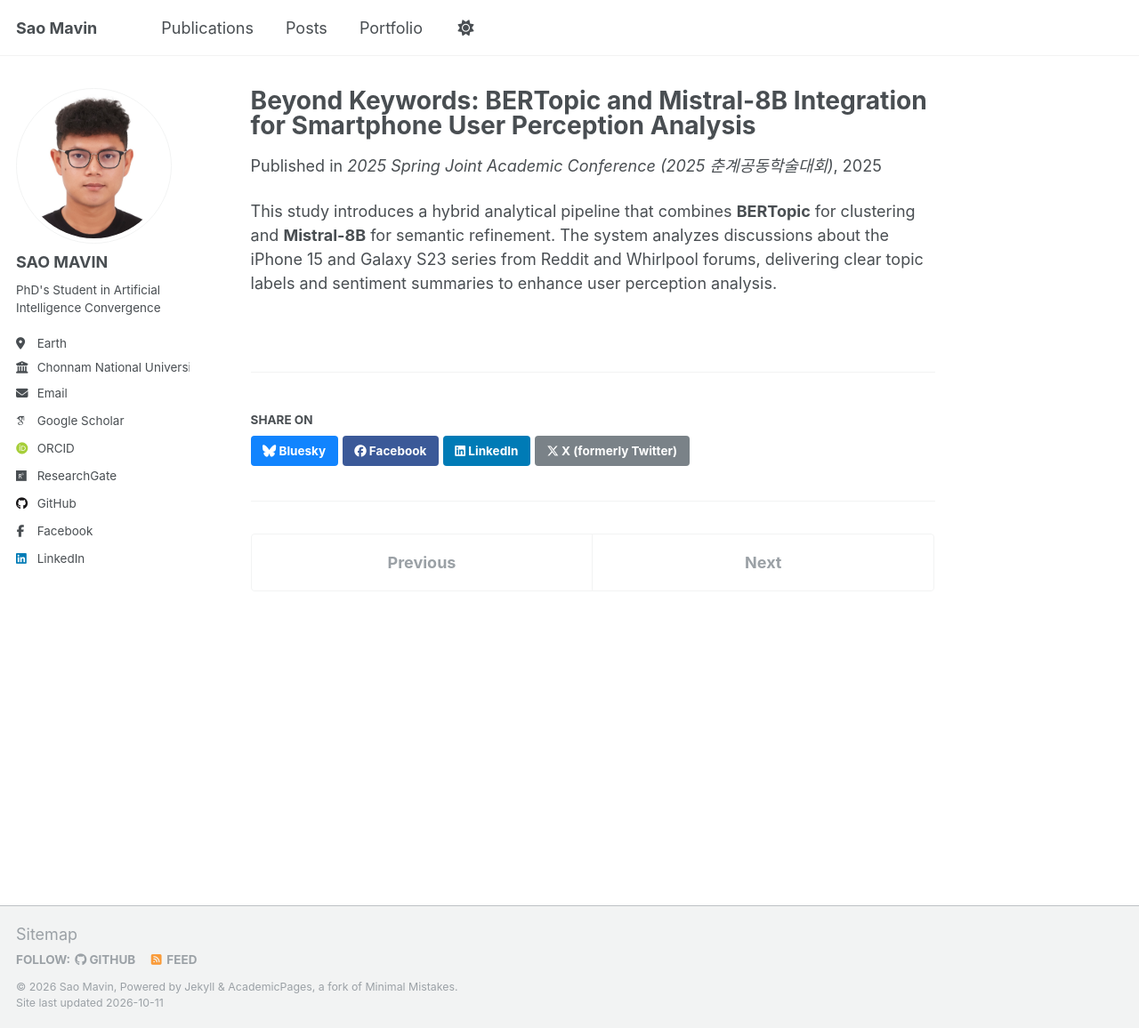
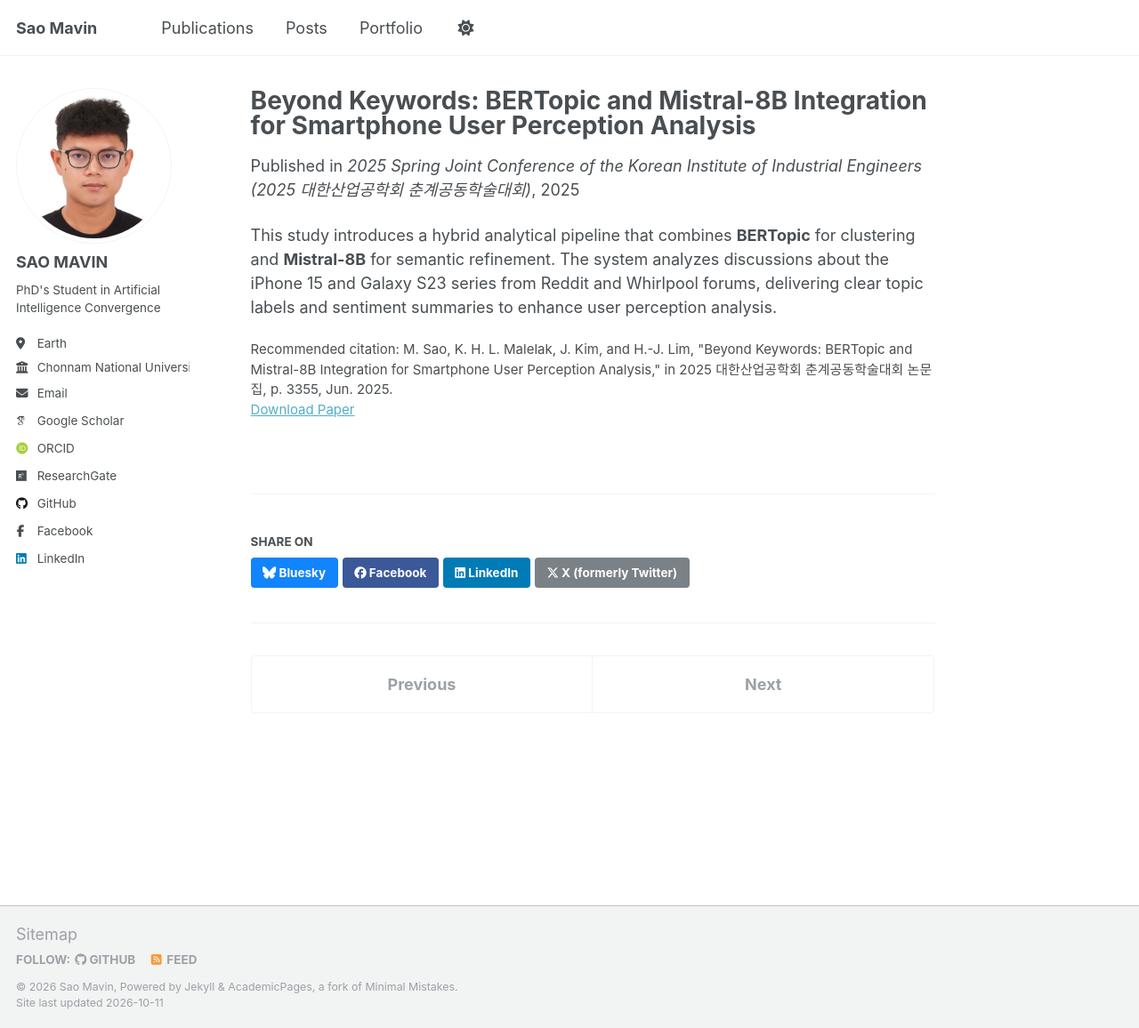
Before and after one commit to MavinSao/mavinsao.github.io, a Jekyll site: the page built from _publications/2025-06-18-perception-analysis.md, in a window 1280 px wide and 1156 px high. Shown: the whole window at 89% size. Built offline with Jekyll 4.4.1, drawn with Linux system fonts in a browser that asks for light colours; some web fonts are replaced.

Commit message:
Add authors, citations, and links for LangChain chatbot and BERTopic papers
Co-Authored-By: Claude Opus 5.5 <noreply@anthropic.com>
Claude-Session: https://claude.ai/code/session_01CAcfDEs2EfSDhMLpHCHG2n

```diff
--- a/_publications/2025-06-18-perception-analysis.md
+++ b/_publications/2025-06-18-perception-analysis.md
@@ -5,7 +5,9 @@ category: domestic_conference
 permalink: /publication/2025-06-18-perception-analysis
 excerpt: 'A hybrid pipeline combining BERTopic clustering with Mistral-8B semantic refinement to analyze smartphone user discussions.'
 date: 2025-06-18
-venue: '2025 Spring Joint Academic Conference (2025 춘계공동학술대회)'
+venue: '2025 Spring Joint Conference of the Korean Institute of Industrial Engineers (2025 대한산업공학회 춘계공동학술대회)'
+paperurl: 'https://www.dbpia.co.kr/Journal/articleDetail?nodeId=NODE12292715'
+citation: 'M. Sao, K. H. L. Malelak, J. Kim, and H.-J. Lim, "Beyond Keywords: BERTopic and Mistral-8B Integration for Smartphone User Perception Analysis," in 2025 대한산업공학회 춘계공동학술대회 논문집, p. 3355, Jun. 2025.'
 ---
 
 This study introduces a hybrid analytical pipeline that combines **BERTopic** for clustering and **Mistral-8B** for semantic refinement. The system analyzes discussions about the iPhone 15 and Galaxy S23 series from Reddit and Whirlpool forums, delivering clear topic labels and sentiment summaries to enhance user perception analysis.
```
Also changed, not shown: _publications/2024-12-01-langchain-chatbot.md (+3 -0 lines).
